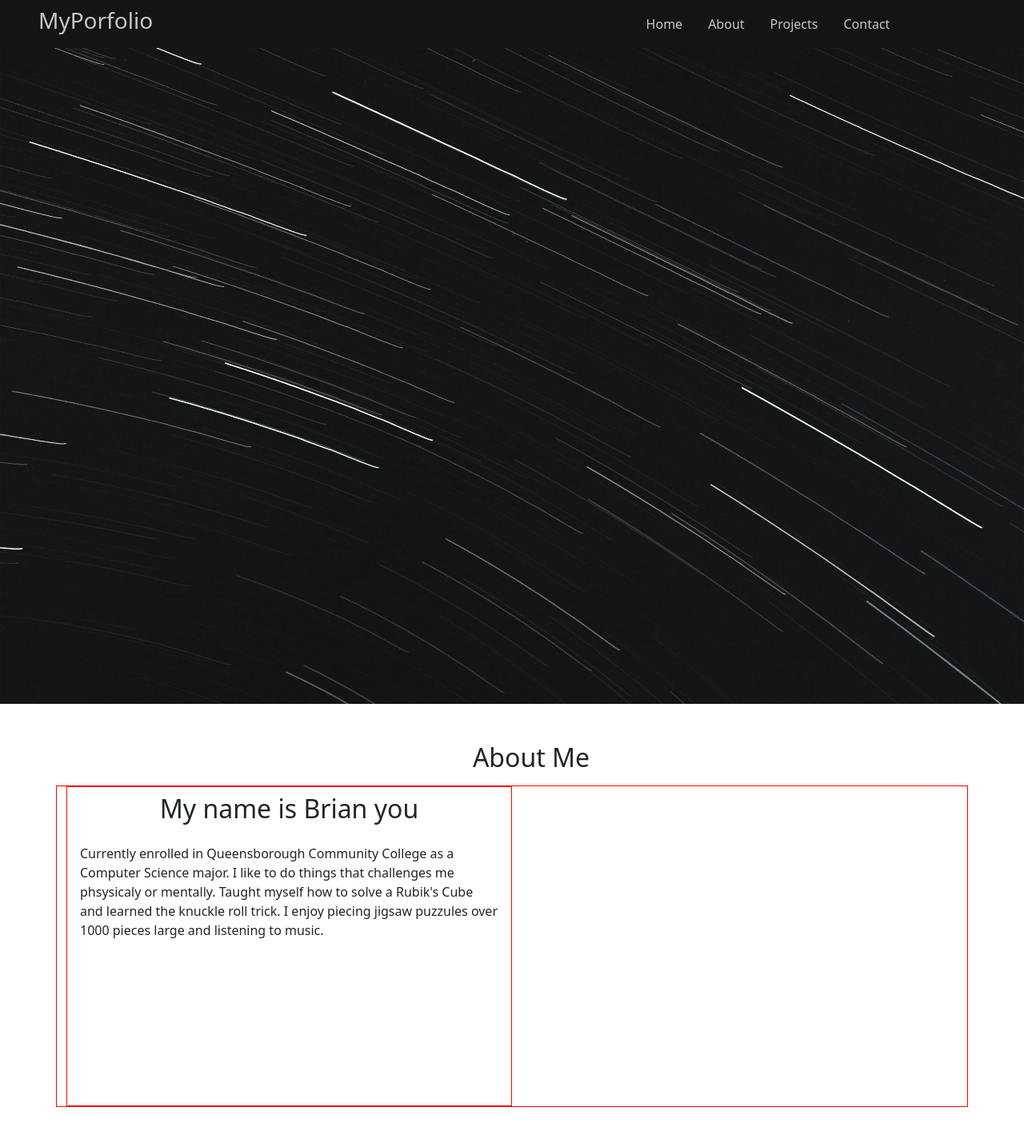
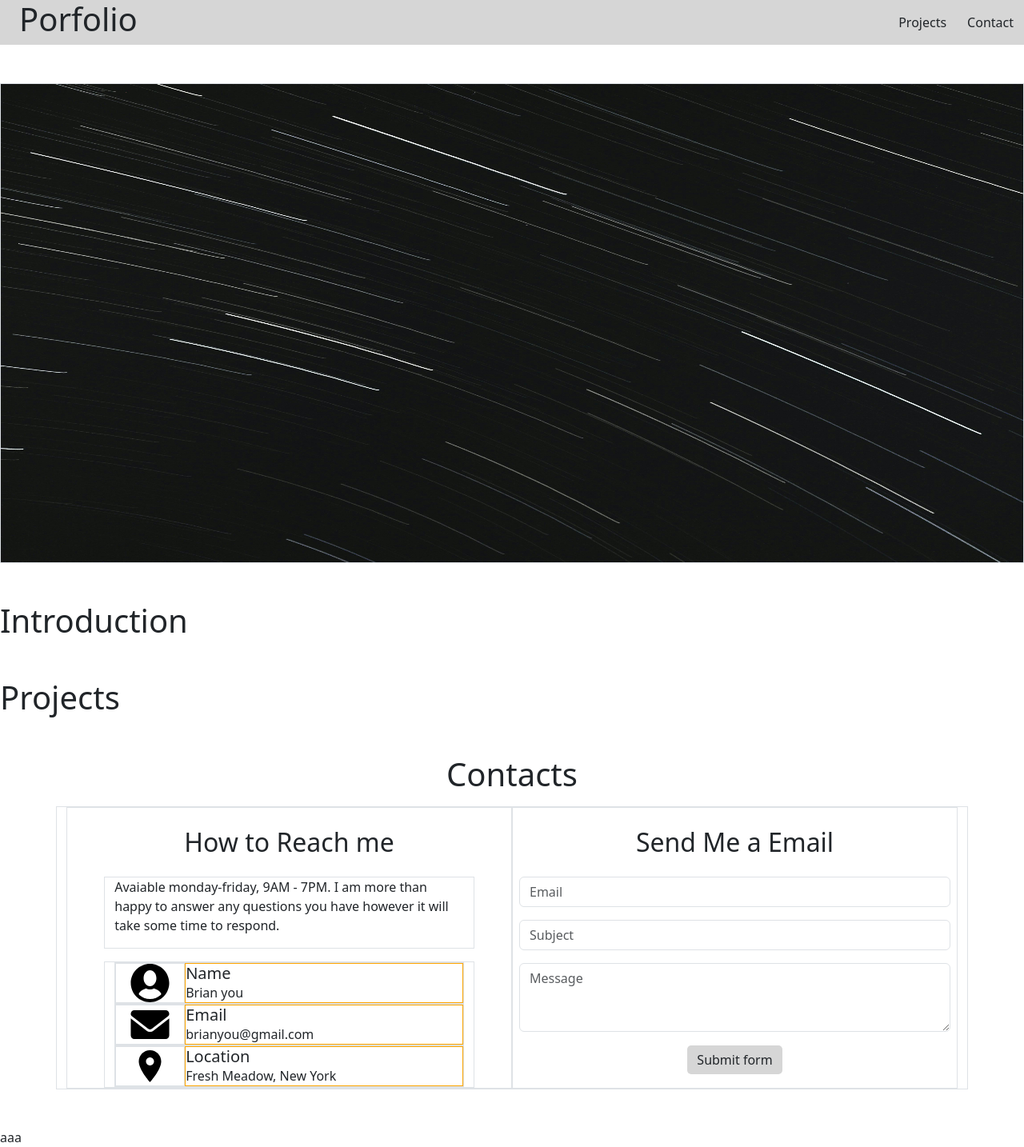
Before and after one commit to Brian-y1/Brian-y1.github.io, a plain HTML site: page index.html in a window 1280 px wide. Shown: the whole page at 80% size. Before the commit the page ends 1384 px from the top, so only its background shows below. Drawn offline with nearby package versions, Linux system fonts and the light colour scheme.

Commit message:
update and new

```diff
--- a/PotfolioCSS.css
+++ b/PotfolioCSS.css
@@ -1,57 +1,47 @@
 :root{
     --primarycolor: rgb(20, 20, 20);
-    --secondarycolor: rgb(202, 198, 198);
+    --secondarycolor: rgb(214, 214, 214);
+}
+.cs-primary{
+    background-color: var(--primarycolor);
+}
+.cs-secondary{
+    background-color: var(--secondarycolor);
 }
 .cs-header{
-    height: 60px;
-    background-color: var(--primarycolor);
-    display: flex;
+    height: 50;
 }
 .cs-title{
-    display: flex;
-    width: 50%;
-    align-items: center;
-    color: var(--secondarycolor);
-}
-.cs-title a{
-    color: var(--secondarycolor);
-    text-decoration: none;
+    width: 30%;
 }
 .cs-nav{
     display: flex;
-    width: 50%;
-    justify-content: center;
+    width: 70%;
     align-items: center;
+    justify-content: end;
 }
 .cs-nav a{
-    color: var(--secondarycolor);
     text-decoration: none;
-    margin: 1em;
 }
-.cs-container{
-    height: 820px;
+.cs-introduction{
+    height: 600px;
 }
-.cs-box-img{
-    height: 820px;
+.cs-introduction img{
+    height: 100%;
+    width: 100%;
     position: relative;
 }
-.cs-img{height: 100%; width: 100%; position: relative;}
-.cs-box-text{
-    position: absolute;
-
+.border{
+    border: 1px solid pink;
 }
 
-/* About */
-.container1, .container2{
-    height: 400px;
-    width: 50%;
+
+
+.cs-contact-icon{
+    width: 20%;
+    height: 50px;
 }
-.container1{
-
+.cs-contact-text{
+    width: 80%;
+    border: 1px solid orange;
 }
-.container2{
-
-}
-.cs-border{
-    border: 1px solid red;
-}
--- a/index.html
+++ b/index.html
@@ -9,38 +9,88 @@
   </head>
   <body>
 
-    <header class="cs-header" id="home">
-      <section class="cs-title">
-        <h1 class="h3 ms-5">MyPorfolio</h1>
-      </section>
+    <header class="cs-header d-flex cs-secondary">
+      <div class="cs-title">
+        <h1 class="ms-4">Porfolio</h1>
+      </div>
 
       <nav class="cs-nav">
-        <a href="#home">Home</a>
-        <a href="#about">About</a>
-        <a href="">Projects</a>
-        <a href="">Contact</a>
+        <button type="button" class="btn"></button>
+        <button type="button" class="btn" data-bs-target="">Projects</button>
+        <button type="button" class="btn" data-bs-target="">Contact</button>
       </nav>
+
     </header>
 
-    <section class="cs-container">
-      <div class="cs-box-img">
-        <img class="cs-img" src="imagies/background.jpg" alt="Background">
-      </div>
-      <div class="cs-box-text">
-      </div>
+    <section class="cs-introduction mt-5 border">
+      <img src="imagies/background.jpg" alt="">
     </section>
 
-    <!--About-->
-    <h1 class="h2 mt-5 ms-5 text-center" id="about">About Me</h1>
-    <div class="container mt-3 cs-border">
-      <section class="container1 cs-border">
-        <h1 class="h2 mt-2 text-center">My name is Brian you</h1>
-        <p class="p-3 text-break">Currently enrolled in Queensborough Community College as a Computer Science major. I like to do things that challenges me phsysicaly or mentally. Taught myself how to solve a Rubik's Cube and learned the knuckle roll trick.
-          I enjoy piecing jigsaw puzzules over 1000 pieces large and listening to music.
-        </p>
-      </section>
-    </div>
+    <h1 class="mt-5" id="about">Introduction</h1>
 
+    <h1 class="mt-5">Projects</h1>
+
+    <h1 class="mt-5 mb-3 text-center">Contacts</h1>
+    <section class="container border d-flex justify-content-center">
+      <div class="col-lg-6 border">
+        <h1 class="h2 text-center mt-4">How to Reach me</h1>
+
+        <div class="container col-10 mt-4  h-auto border">
+          <p class="text-break">Avaiable monday-friday, 9AM - 7PM. I am more than happy to answer any questions you have however it will take some time to
+            respond.
+          </p>
+        </div>
+
+        <div class="mt-3 container col-10 border">
+          <div class="border d-flex">
+            <img class="cs-contact-icon border" src="imagies/1564535_customer_user_userphoto_account_person_icon.svg" alt="">
+            <div class="cs-contact-text">
+              <h5 class="card-title text-break">Name</h5>
+              <p class="card-text text-break">Brian you</p>
+            </div>
+          </div>
+
+          <div class="border d-flex">
+            <img class="cs-contact-icon border" src="imagies/8665305_envelope_email_icon.svg" alt="">
+            <div class="cs-contact-text">
+              <h5 class="card-title text-break">Email</h5>
+              <p class="card-text text-break">brianyou@gmail.com</p>
+            </div>
+          </div>
+          <div class="border d-flex">
+            <img class="cs-contact-icon border" src="imagies/3669413_location_ic_on_icon.svg" alt="">
+            <div class="cs-contact-text">
+              <h5 class="card-title text-break">Location</h5>
+              <p class="card-text text-break">Fresh Meadow, New York</p>
+            </div>
+          </div>
+        </div>
+
+      </div>
+
+      <form class="col-6 border">
+        <h2 class="text-center mt-4">Send Me a Email</h2>
+        <div class="mt-4 m-2 d-flex">
+          <input class="form-control" type="email" id="address" placeholder="Email">
+        </div>
+
+        <div class="mt-3 m-2">
+          <input class="form-control" id="address" placeholder="Subject">
+        </div>
+
+        <div class="mt-3 m-2">
+          <textarea class="form-control" id="comments" rows="3" placeholder="Message" maxlength="200"></textarea>
+        </div>
+
+        <div class="mt-3 mb-2 text-center ">
+          <button class="form-control w-auto btn cs-secondary" type="submit" >Submit form</button>
+        </div>
+
+      </form>
+
+    </section>
+
+    <footer class="mt-5">aaa</footer>
 
 
     <script src="https://cdn.jsdelivr.net/npm/bootstrap@5.3.5/dist/js/bootstrap.bundle.min.js" integrity="sha384-k6d4wzSIapyDyv1kpU366/PK5hCdSbCRGRCMv+eplOQJWyd1fbcAu9OCUj5zNLiq" crossorigin="anonymous"></script>
```
Also changed, not shown: imagies/1564535_customer_user_userphoto_account_person_icon.svg (added), imagies/3669413_location_ic_on_icon.svg (added), imagies/8665305_envelope_email_icon.svg (added).
